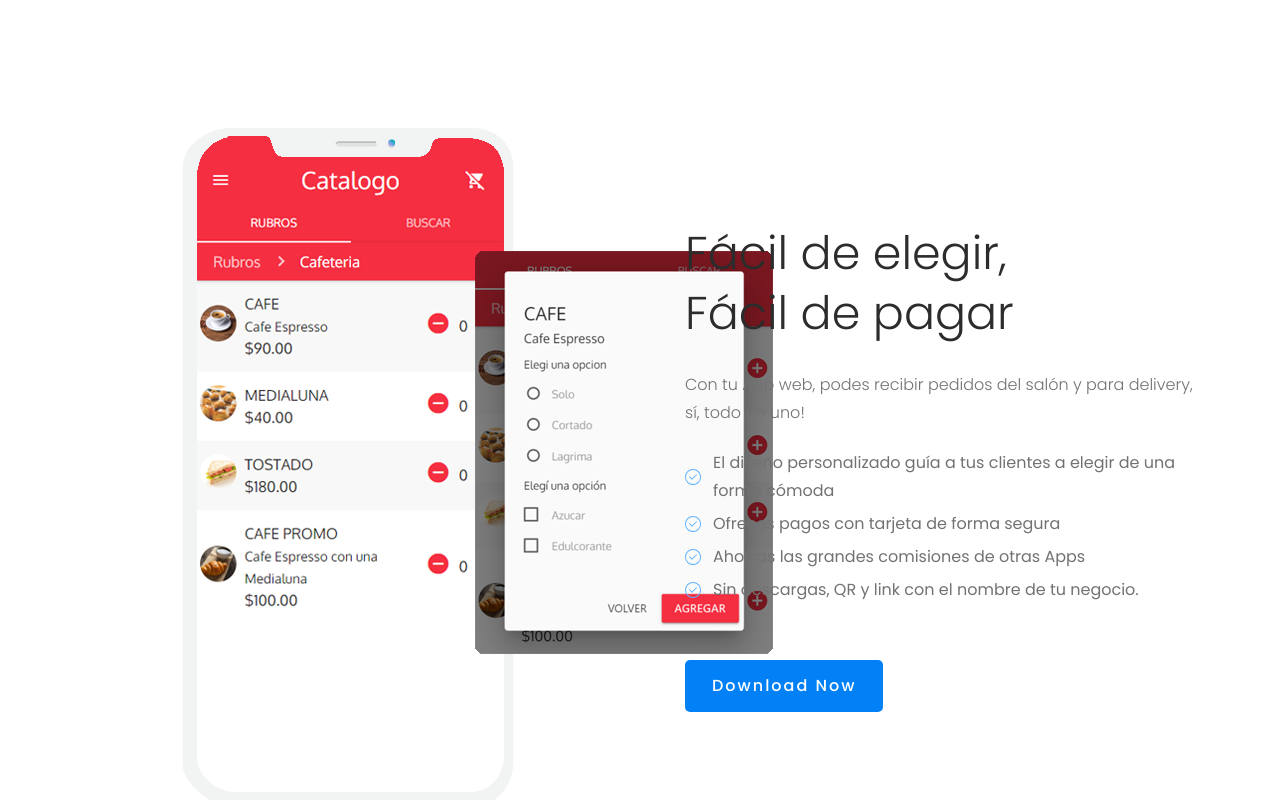
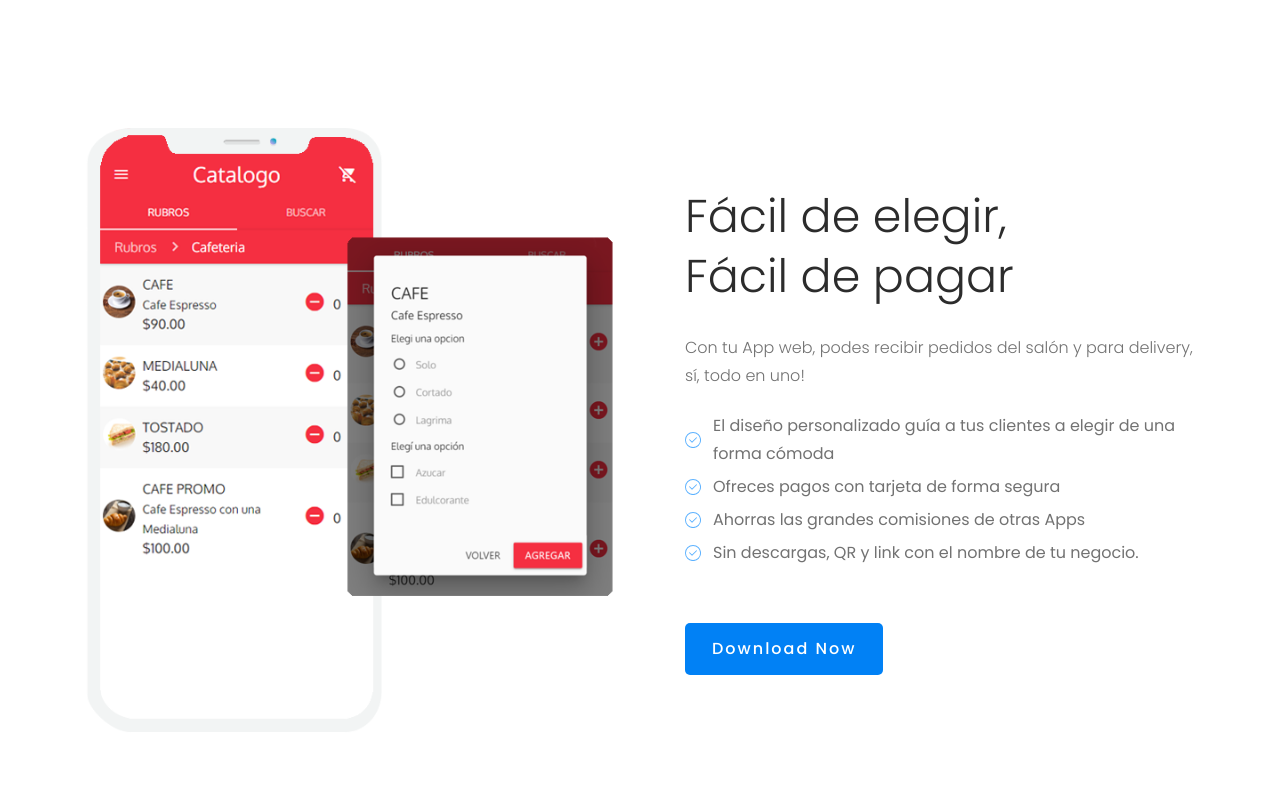
Before and after one commit to agustin96/onion-landing-page, a plain HTML site: page index.html in a window 1280 px wide. Shown: the part 2600-3400 px from the top of the page. Drawn offline with Linux system fonts and the light colour scheme.

Commit message:
[estilos-index] ajustes menores

```diff
--- a/index.html
+++ b/index.html
@@ -182,9 +182,9 @@
             </div>
             <div class="features_main_wrap">
                 <div class="row  align-items-center">
-                    <div class="col-xl-5 col-lg-5 offset-xl-1 offset-lg-1 col-md-6">
+                    <div class="col-xl-6 col-lg-6 col-md-6">
                         <div class="about_image wow fadeInLeft" data-wow-duration=".4s" data-wow-delay=".3s">
-                            <img src="img/ilstrator_img/phone.png" alt="">
+                            <img src="img/ilstrator_img/phone.png" style="max-width: 100%;" alt="">
                         </div>
                     </div>
                     <div class="col-xl-6 col-lg-6 col-md-6">
```
